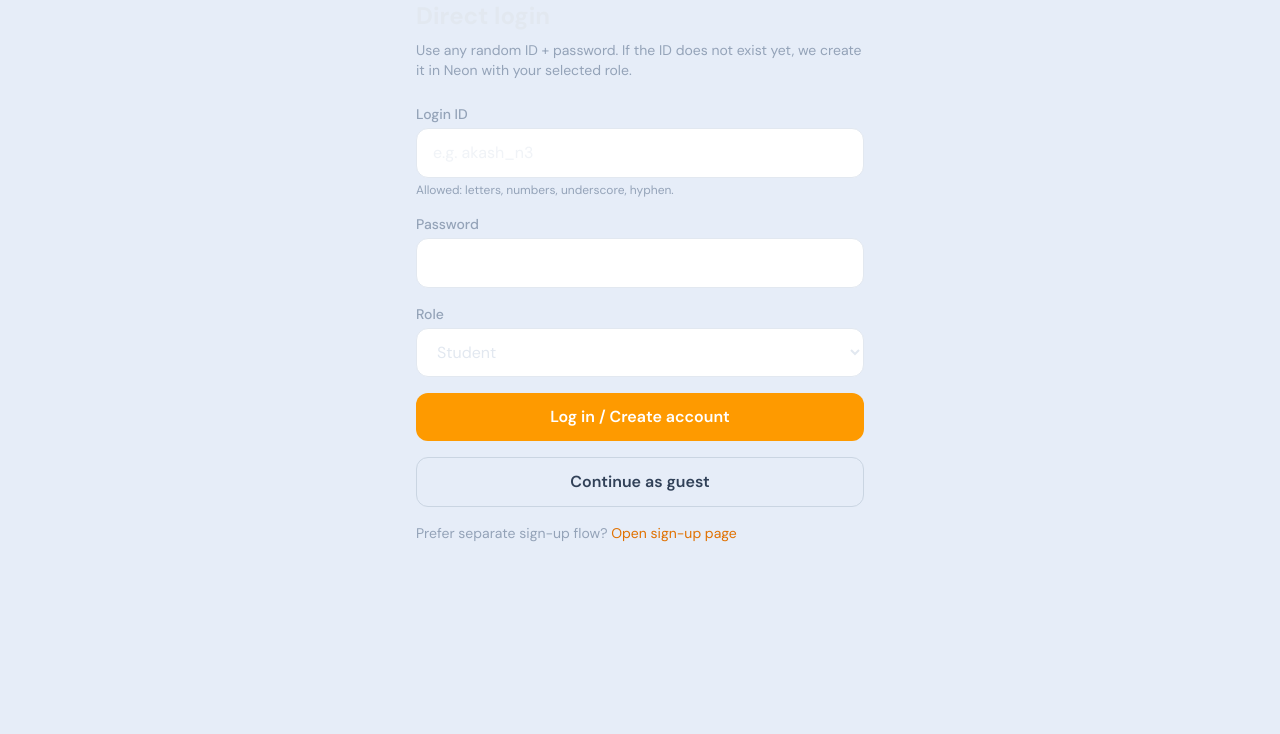
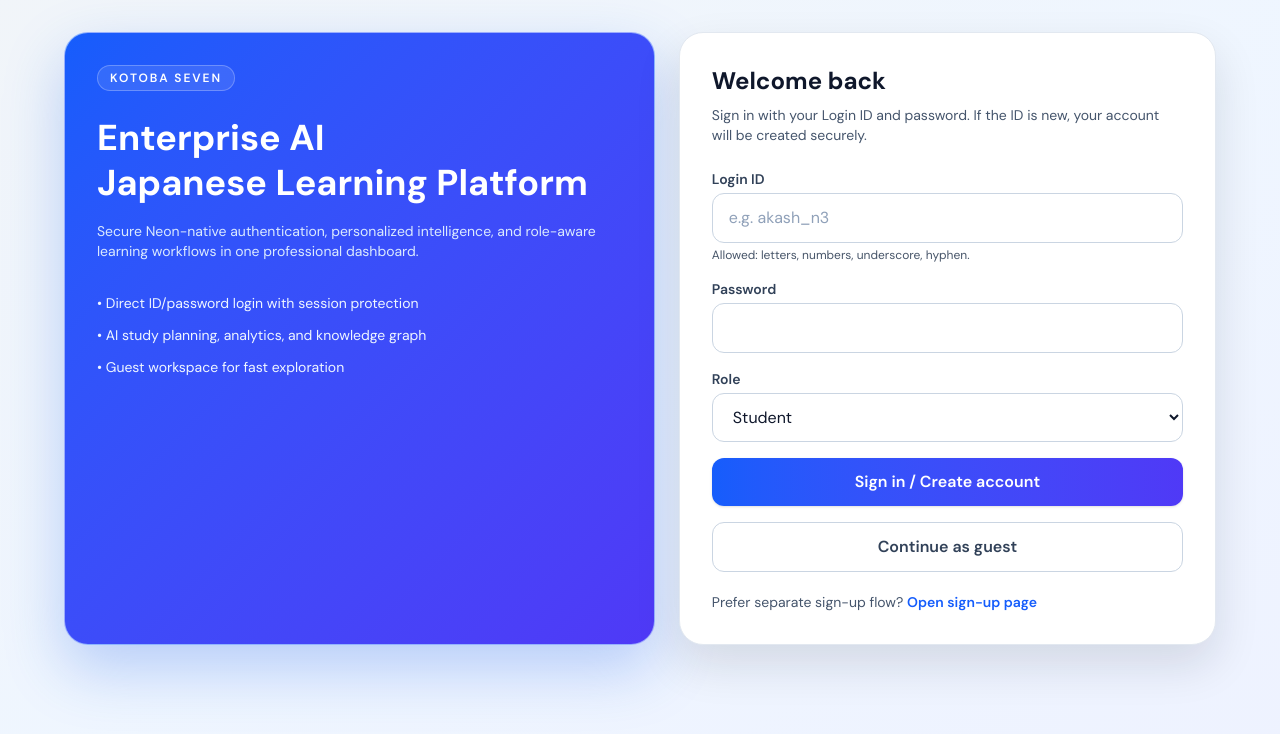
Before and after one commit to iamhimanshu26/MyJapaneseJourney, a React (Vite) app: page /login in a window 1280 px wide. Shown: the top 734 px of the page. Built offline with nearby package versions, Linux system fonts and the light colour scheme.

Commit message:
Redesign login and fix light-theme readability contrast
Co-authored-by: iamhimanshu26 <iamhimanshu26@users.noreply.github.com>

```diff
--- a/src/components/dashboard/RecommendationCard.jsx
+++ b/src/components/dashboard/RecommendationCard.jsx
@@ -1,10 +1,10 @@
 export function RecommendationCard({ title = 'Recommended actions', actions = [] }) {
   return (
-    <div className="rounded-2xl border border-slate-800 bg-slate-900/80 p-5">
-      <h3 className="text-sm font-semibold uppercase tracking-[0.12em] text-slate-300">{title}</h3>
+    <div className="rounded-2xl border border-slate-200 bg-white p-5 shadow-[0_10px_24px_rgba(15,23,42,0.06)]">
+      <h3 className="text-sm font-semibold uppercase tracking-[0.12em] text-slate-600">{title}</h3>
       <ul className="mt-3 space-y-2">
         {actions.map((action) => (
-          <li key={action} className="flex items-start gap-2 text-sm text-slate-200">
+          <li key={action} className="flex items-start gap-2 text-sm text-slate-700">
             <span className="mt-1 h-2 w-2 rounded-full bg-blue-400" />
             <span>{action}</span>
           </li>
--- a/src/components/shared/SectionHeader.jsx
+++ b/src/components/shared/SectionHeader.jsx
@@ -2,8 +2,8 @@ export function SectionHeader({ title, subtitle, actions }) {
   return (
     <div className="mb-5 flex flex-wrap items-start justify-between gap-3">
       <div>
-        <h1 className="text-2xl font-bold text-slate-100 md:text-3xl">{title}</h1>
-        {subtitle ? <p className="mt-1 text-sm text-slate-400">{subtitle}</p> : null}
+        <h1 className="text-2xl font-bold text-slate-900 md:text-3xl">{title}</h1>
+        {subtitle ? <p className="mt-1 text-sm text-slate-600">{subtitle}</p> : null}
       </div>
       {actions ? <div className="flex flex-wrap gap-2">{actions}</div> : null}
     </div>
--- a/src/index.css
+++ b/src/index.css
@@ -6,9 +6,9 @@
   --color-bg-elevated: #f8fbff;
   --color-accent: #3b82f6;
   --color-accent-soft: #8b5cf6;
-  --color-text: #e2e8f0;
-  --color-text-muted: #94a3b8;
-  --color-border: rgba(148, 163, 184, 0.24);
+  --color-text: #0f172a;
+  --color-text-muted: #475569;
+  --color-border: rgba(100, 116, 139, 0.28);
   --font-sans: "DM Sans", system-ui, sans-serif;
   --font-jp: "Noto Sans JP", sans-serif;
 }
@@ -20,6 +20,14 @@
   --color-text: #e2e8f0;
   --color-text-muted: #94a3b8;
   --color-border: rgba(148, 163, 184, 0.3);
+}
+
+:root {
+  color-scheme: light;
+}
+
+:root.theme-dark {
+  color-scheme: dark;
 }
 
 @layer base {
@@ -73,3 +81,39 @@
   border-color: var(--color-border);
   background: color-mix(in srgb, var(--color-bg-card) 92%, transparent);
 }
+
+/* Improve readability for pages still using dark utility classes in light mode. */
+:root:not(.theme-dark) .bg-slate-950,
+:root:not(.theme-dark) .bg-slate-950\/70,
+:root:not(.theme-dark) .bg-slate-950\/60,
+:root:not(.theme-dark) .bg-slate-900,
+:root:not(.theme-dark) .bg-slate-900\/80,
+:root:not(.theme-dark) .bg-slate-900\/75,
+:root:not(.theme-dark) .bg-slate-800,
+:root:not(.theme-dark) .bg-slate-800\/85,
+:root:not(.theme-dark) .bg-slate-800\/70,
+:root:not(.theme-dark) .bg-slate-700,
+:root:not(.theme-dark) .bg-slate-700\/80 {
+  background-color: rgba(255, 255, 255, 0.92) !important;
+}
+
+:root:not(.theme-dark) .border-slate-900,
+:root:not(.theme-dark) .border-slate-800,
+:root:not(.theme-dark) .border-slate-700,
+:root:not(.theme-dark) .border-slate-600 {
+  border-color: rgba(100, 116, 139, 0.3) !important;
+}
+
+:root:not(.theme-dark) .text-slate-100,
+:root:not(.theme-dark) .text-slate-200 {
+  color: #0f172a !important;
+}
+
+:root:not(.theme-dark) .text-slate-300 {
+  color: #1e293b !important;
+}
+
+:root:not(.theme-dark) .text-slate-400,
+:root:not(.theme-dark) .text-slate-500 {
+  color: #475569 !important;
+}
--- a/src/pages/Dashboard.jsx
+++ b/src/pages/Dashboard.jsx
@@ -1,6 +1,5 @@
 import { useEffect, useMemo, useState } from 'react'
 import { Link } from 'react-router-dom'
-import { motion } from 'framer-motion'
 import { ResponsiveContainer, LineChart, Line, XAxis, YAxis, Tooltip, CartesianGrid } from 'recharts'
 import { PageMeta } from '../components/PageMeta'
 import { useDiscovered } from '../hooks/useDiscovered'
@@ -124,11 +123,7 @@ export function Dashboard() {
   return (
     <div className="mx-auto max-w-7xl">
       <PageMeta title="Dashboard" description="Your Japanese learning hub. Vocabulary, grammar, and AI-powered lookup." />
-      <motion.div
-        initial={{ opacity: 0, y: 12 }}
-        animate={{ opacity: 1, y: 0 }}
-        transition={{ duration: 0.4 }}
-      >
+      <div>
         <SectionHeader
           title={user
             ? (isJa ? `おかえりなさい、${user.loginId || '学習者'}さん` : `Welcome back, ${user.loginId || 'Learner'}`)
@@ -140,7 +135,7 @@ export function Dashboard() {
             <Link key="lookup" to="/lookup" className="rounded-lg bg-gradient-to-r from-blue-500 to-violet-500 px-4 py-2 text-sm font-semibold text-white">
               {isJa ? 'AI検索を開始' : 'Start AI Lookup'}
             </Link>,
-            <Link key="review" to="/review-mode" className="rounded-lg border border-slate-700 bg-slate-900 px-4 py-2 text-sm font-semibold text-slate-200">
+            <Link key="review" to="/review-mode" className="rounded-lg border border-slate-300 bg-white px-4 py-2 text-sm font-semibold text-slate-700">
               {isJa ? '復習モード' : 'Review Mode'}
             </Link>,
           ]}
@@ -160,7 +155,7 @@ export function Dashboard() {
         ) : (
           <div className="space-y-6">
             {intelligence?.demoWorkspace ? (
-              <div className="rounded-xl border border-amber-400/60 bg-amber-500/10 px-4 py-3 text-sm text-amber-100">
+              <div className="rounded-xl border border-amber-300 bg-amber-50 px-4 py-3 text-sm text-amber-800">
                 {intelligence.demoBanner || 'Using Demo Workspace – Sign In To Save Progress'}
               </div>
             ) : null}
@@ -182,22 +177,22 @@ export function Dashboard() {
             </div>
 
             <div className="grid gap-4 lg:grid-cols-4">
-              <div className="rounded-2xl border border-slate-800 bg-slate-900/80 p-5 lg:col-span-2">
-                <h3 className="text-sm font-semibold uppercase tracking-[0.1em] text-slate-300">Weekly Progress</h3>
+              <div className="card-shell lg:col-span-2">
+                <h3 className="text-sm font-semibold uppercase tracking-[0.1em] text-slate-600">Weekly Progress</h3>
                 {weekChart.length ? (
                   <div className="mt-4 h-72">
                     <ResponsiveContainer width="100%" height="100%">
                       <LineChart data={weekChart}>
-                        <CartesianGrid strokeDasharray="3 3" stroke="#1e293b" />
-                        <XAxis dataKey="day" stroke="#94a3b8" />
-                        <YAxis stroke="#94a3b8" />
-                        <Tooltip contentStyle={{ background: '#0f172a', border: '1px solid #334155' }} />
+                        <CartesianGrid strokeDasharray="3 3" stroke="#cbd5e1" />
+                        <XAxis dataKey="day" stroke="#64748b" />
+                        <YAxis stroke="#64748b" />
+                        <Tooltip contentStyle={{ background: '#ffffff', border: '1px solid #cbd5e1' }} />
                         <Line type="monotone" dataKey="activity" stroke="#60a5fa" strokeWidth={2} />
                       </LineChart>
                     </ResponsiveContainer>
                   </div>
                 ) : (
-                  <p className="mt-4 text-sm text-slate-400">No activity trend yet. Start a lookup or review session.</p>
+                  <p className="mt-4 text-sm text-slate-500">No activity trend yet. Start a lookup or review session.</p>
                 )}
               </div>
               <div className="space-y-4 lg:col-span-2">
@@ -208,38 +203,38 @@ export function Dashboard() {
             </div>
 
             <div className="grid gap-4 lg:grid-cols-3">
-              <section className="rounded-2xl border border-slate-800 bg-slate-900/80 p-5 lg:col-span-2">
-                <h3 className="text-sm font-semibold uppercase tracking-[0.1em] text-slate-300">{isJa ? '本日のAI学習プラン' : "Today's AI Study Plan"}</h3>
+              <section className="card-shell lg:col-span-2">
+                <h3 className="text-sm font-semibold uppercase tracking-[0.1em] text-slate-600">{isJa ? '本日のAI学習プラン' : "Today's AI Study Plan"}</h3>
                 {studyPlan ? (
-                  <div className="mt-3 space-y-3 text-sm text-slate-200">
+                  <div className="mt-3 space-y-3 text-sm text-slate-700">
                     <p>
-                      <span className="font-medium text-slate-100">Review:</span>{' '}
+                      <span className="font-medium text-slate-900">Review:</span>{' '}
                       {(studyPlan.review || []).join(', ') || 'No review task'}
                     </p>
                     <p>
-                      <span className="font-medium text-slate-100">Learn:</span>{' '}
+                      <span className="font-medium text-slate-900">Learn:</span>{' '}
                       {(studyPlan.learn || []).join(', ') || 'No learning task'}
                     </p>
                     <p>
-                      <span className="font-medium text-slate-100">Practice:</span>{' '}
+                      <span className="font-medium text-slate-900">Practice:</span>{' '}
                       {(studyPlan.practice || []).join(', ') || 'No practice task'}
                     </p>
                     <p>
-                      <span className="font-medium text-slate-100">Estimated Time:</span>{' '}
+                      <span className="font-medium text-slate-900">Estimated Time:</span>{' '}
                       {studyPlan.estimatedMinutes || 25} minutes
                     </p>
                     <div className="flex flex-wrap gap-2 pt-1">
-                      <Link to="/review-mode" className="rounded-lg border border-slate-700 bg-slate-800 px-3 py-1.5 text-xs font-semibold text-slate-100 hover:border-blue-400">
+                      <Link to="/review-mode" className="rounded-lg border border-slate-300 bg-white px-3 py-1.5 text-xs font-semibold text-slate-700 hover:border-blue-400">
                         {isJa ? '復習を開始' : 'Start Review'}
                       </Link>
-                      <Link to="/dokkai-analyzer" className="rounded-lg border border-slate-700 bg-slate-800 px-3 py-1.5 text-xs font-semibold text-slate-100 hover:border-blue-400">
+                      <Link to="/dokkai-analyzer" className="rounded-lg border border-slate-300 bg-white px-3 py-1.5 text-xs font-semibold text-slate-700 hover:border-blue-400">
                         {isJa ? '読解を開く' : 'Open Dokkai'}
                       </Link>
                       <button
                         type="button"
                         onClick={handleRegeneratePlan}
                         disabled={regeneratingPlan}
-                        className="rounded-lg border border-slate-700 bg-slate-800 px-3 py-1.5 text-xs font-semibold text-slate-100 hover:border-violet-400 disabled:opacity-60"
+                        className="rounded-lg border border-slate-300 bg-white px-3 py-1.5 text-xs font-semibold text-slate-700 hover:border-violet-400 disabled:opacity-60"
                       >
                         {regeneratingPlan ? (isJa ? '再生成中...' : 'Regenerating...') : (isJa ? 'プラン再生成' : 'Regenerate Plan')}
                       </button>
@@ -247,7 +242,7 @@ export function Dashboard() {
                         type="button"
                         onClick={handleCompletePlan}
                         disabled={completingPlan || studyPlan.status === 'completed'}
-                        className="rounded-lg border border-emerald-500/50 bg-emerald-500/15 px-3 py-1.5 text-xs font-semibold text-emerald-100 disabled:opacity-60"
+                        className="rounded-lg border border-emerald-300 bg-emerald-50 px-3 py-1.5 text-xs font-semibold text-emerald-700 disabled:opacity-60"
                       >
                         {studyPlan.status === 'completed'
                           ? (isJa ? '完了済み' : 'Completed')
@@ -256,21 +251,21 @@ export function Dashboard() {
                     </div>
                   </div>
                 ) : (
-                  <p className="mt-3 text-sm text-slate-400">{isJa ? 'まだプランがありません。再生成して作成してください。' : 'No plan generated yet. Use regenerate to create one.'}</p>
+                  <p className="mt-3 text-sm text-slate-500">{isJa ? 'まだプランがありません。再生成して作成してください。' : 'No plan generated yet. Use regenerate to create one.'}</p>
                 )}
               </section>
 
-              <section className="rounded-2xl border border-slate-800 bg-slate-900/80 p-5">
-                <h3 className="text-sm font-semibold uppercase tracking-[0.1em] text-slate-300">{isJa ? 'AI推奨' : 'AI Recommendation'}</h3>
-                <p className="mt-3 text-sm text-slate-300">{recommendationText}</p>
-                <ul className="mt-3 space-y-2 text-sm text-slate-300">
+              <section className="card-shell">
+                <h3 className="text-sm font-semibold uppercase tracking-[0.1em] text-slate-600">{isJa ? 'AI推奨' : 'AI Recommendation'}</h3>
+                <p className="mt-3 text-sm text-slate-700">{recommendationText}</p>
+                <ul className="mt-3 space-y-2 text-sm text-slate-700">
                   {(intelligence?.recommendations || []).slice(0, 3).map((entry) => {
                     const label = typeof entry === 'string' ? entry : entry.label
                     const action = typeof entry === 'string' ? null : entry.action
                     return (
                       <li key={label}>
                         {action ? (
-                          <Link to={action} className="text-blue-300 hover:underline">{label}</Link>
+                          <Link to={action} className="text-blue-600 hover:underline">{label}</Link>
                         ) : label}
                       </li>
                     )
@@ -284,22 +279,22 @@ export function Dashboard() {
               />
             </div>
 
-            <section className="rounded-2xl border border-slate-800 bg-slate-900/80 p-5">
-              <h3 className="text-sm font-semibold uppercase tracking-[0.1em] text-slate-300">{isJa ? 'アクティビティフィード' : 'Activity Feed'}</h3>
+            <section className="card-shell">
+              <h3 className="text-sm font-semibold uppercase tracking-[0.1em] text-slate-600">{isJa ? 'アクティビティフィード' : 'Activity Feed'}</h3>
               <div className="mt-3 space-y-3">
                 {(intelligence?.activityFeed || []).slice(0, 8).map((event, idx) => (
-                  <div key={`${event.title}-${event.occurred_at}-${idx}`} className="rounded-lg border border-slate-700 bg-slate-950/60 p-3">
-                    <p className="text-sm font-medium text-slate-100">{event.title || event.activity_type}</p>
-                    <p className="text-xs text-slate-400">{event.description || 'Learning activity recorded'}</p>
+                  <div key={`${event.title}-${event.occurred_at}-${idx}`} className="rounded-lg border border-slate-200 bg-white p-3">
+                    <p className="text-sm font-medium text-slate-900">{event.title || event.activity_type}</p>
+                    <p className="text-xs text-slate-600">{event.description || 'Learning activity recorded'}</p>
                     <p className="mt-1 text-[11px] text-slate-500">
                       {event.occurred_at ? new Date(event.occurred_at).toLocaleString() : ''}
                     </p>
                   </div>
                 ))}
-                {!intelligence?.activityFeed?.length ? <p className="text-sm text-slate-400">{isJa ? '最近の学習アクティビティがありません。' : 'No recent timeline activity.'}</p> : null}
+                {!intelligence?.activityFeed?.length ? <p className="text-sm text-slate-500">{isJa ? '最近の学習アクティビティがありません。' : 'No recent timeline activity.'}</p> : null}
               </div>
               <div className="mt-3">
-                <Link to="/learning-timeline" className="text-xs text-blue-300 hover:underline">{isJa ? '学習タイムラインを開く' : 'Open full learning timeline'}</Link>
+                <Link to="/learning-timeline" className="text-xs text-blue-600 hover:underline">{isJa ? '学習タイムラインを開く' : 'Open full learning timeline'}</Link>
               </div>
             </section>
 
@@ -319,11 +314,11 @@ export function Dashboard() {
                 <Link
                   key={card.path}
                   to={card.path}
-                  className="rounded-2xl border border-slate-800 bg-slate-900/80 p-5 transition hover:border-blue-400/50 hover:bg-slate-900"
+                  className="rounded-2xl border border-slate-200 bg-white p-5 shadow-[0_10px_24px_rgba(15,23,42,0.06)] transition hover:border-blue-400/50"
                 >
                   <span className="text-xl" aria-hidden>{card.icon}</span>
-                  <h3 className="mt-2 text-base font-semibold text-slate-100">{card.title}</h3>
-                  <p className="mt-1 text-sm text-slate-400">{card.desc}</p>
+                  <h3 className="mt-2 text-base font-semibold text-slate-900">{card.title}</h3>
+                  <p className="mt-1 text-sm text-slate-600">{card.desc}</p>
                 </Link>
               ))}
             </div>
@@ -331,14 +326,14 @@ export function Dashboard() {
               <button
                 type="button"
                 onClick={() => setShowAllModules((prev) => !prev)}
-                className="rounded-lg border border-slate-700 bg-slate-900 px-3 py-1.5 text-xs font-semibold text-slate-200 hover:border-blue-400"
+                className="rounded-lg border border-slate-300 bg-white px-3 py-1.5 text-xs font-semibold text-slate-700 hover:border-blue-400"
               >
                 {showAllModules ? (isJa ? '簡易表示に戻す' : 'Show fewer modules') : (isJa ? 'すべて表示' : 'Show all modules')}
               </button>
             </div>
           </div>
         )}
-      </motion.div>
+      </div>
     </div>
   )
 }
--- a/src/pages/Login.jsx
+++ b/src/pages/Login.jsx
@@ -47,20 +47,45 @@ export function Login() {
   }
 
   return (
-    <div className="min-h-[60vh] flex items-center justify-center px-4">
+    <div className="min-h-screen bg-gradient-to-br from-slate-100 via-blue-50 to-indigo-50 px-4 py-8">
       <PageMeta title="Log in" />
-      <motion.div
+      <div className="mx-auto grid w-full max-w-6xl gap-6 lg:grid-cols-[1.1fr_1fr]">
+        <motion.section
           initial={{ opacity: 0, y: 12 }}
           animate={{ opacity: 1, y: 0 }}
-        className="w-full max-w-md"
+          className="hidden rounded-3xl border border-blue-200/70 bg-gradient-to-br from-blue-600 to-indigo-600 p-8 text-white shadow-[0_24px_60px_rgba(37,99,235,0.28)] lg:block"
         >
-        <h1 className="text-2xl font-bold mb-2">Direct login</h1>
-        <p className="text-sm text-[var(--color-text-muted)] mb-6">
-          Use any random ID + password. If the ID does not exist yet, we create it in Neon with your selected role.
+          <p className="inline-flex items-center rounded-full border border-white/25 bg-white/10 px-3 py-1 text-xs font-semibold uppercase tracking-[0.16em]">
+            Kotoba Seven
           </p>
-        <form onSubmit={handleSubmit} className="space-y-4">
+          <h1 className="mt-6 text-4xl font-bold leading-tight">
+            Enterprise AI
+            <br />
+            Japanese Learning Platform
+          </h1>
+          <p className="mt-4 text-sm text-blue-100">
+            Secure Neon-native authentication, personalized intelligence, and role-aware learning workflows in one professional dashboard.
+          </p>
+          <div className="mt-8 space-y-3 text-sm text-blue-50">
+            <p>• Direct ID/password login with session protection</p>
+            <p>• AI study planning, analytics, and knowledge graph</p>
+            <p>• Guest workspace for fast exploration</p>
+          </div>
+        </motion.section>
+
+        <motion.section
+          initial={{ opacity: 0, y: 12 }}
+          animate={{ opacity: 1, y: 0 }}
+          className="rounded-3xl border border-slate-200 bg-white p-6 shadow-[0_20px_45px_rgba(15,23,42,0.12)] sm:p-8"
+        >
+          <h2 className="text-2xl font-bold text-slate-900">Welcome back</h2>
+          <p className="mt-2 text-sm text-slate-600">
+            Sign in with your Login ID and password. If the ID is new, your account will be created securely.
+          </p>
+
+          <form onSubmit={handleSubmit} className="mt-6 space-y-4">
             <div>
-            <label className="block text-sm font-medium text-[var(--color-text-muted)] mb-1">Login ID</label>
+              <label className="mb-1 block text-sm font-semibold text-slate-700">Login ID</label>
               <input
                 type="text"
                 value={loginId}
@@ -69,54 +94,60 @@ export function Login() {
                 minLength={3}
                 maxLength={40}
                 placeholder="e.g. akash_n3"
-              className="w-full rounded-xl border border-slate-200 bg-[var(--color-bg-card)] px-4 py-3"
+                className="w-full rounded-xl border border-slate-300 bg-white px-4 py-3 text-slate-900 placeholder:text-slate-400 focus:border-blue-500 focus:outline-none"
               />
-            <p className="mt-1 text-xs text-[var(--color-text-muted)]">Allowed: letters, numbers, underscore, hyphen.</p>
+              <p className="mt-1 text-xs text-slate-500">Allowed: letters, numbers, underscore, hyphen.</p>
             </div>
+
             <div>
-            <label className="block text-sm font-medium text-[var(--color-text-muted)] mb-1">Password</label>
+              <label className="mb-1 block text-sm font-semibold text-slate-700">Password</label>
               <input
                 type="password"
                 value={password}
                 onChange={(e) => setPassword(e.target.value)}
                 required
                 minLength={6}
-              className="w-full rounded-xl border border-slate-200 bg-[var(--color-bg-card)] px-4 py-3"
+                className="w-full rounded-xl border border-slate-300 bg-white px-4 py-3 text-slate-900 focus:border-blue-500 focus:outline-none"
               />
             </div>
+
             <div>
-            <label className="block text-sm font-medium text-[var(--color-text-muted)] mb-1">Role</label>
+              <label className="mb-1 block text-sm font-semibold text-slate-700">Role</label>
               <select
                 value={role}
                 onChange={(e) => setRole(e.target.value)}
-              className="w-full rounded-xl border border-slate-200 bg-[var(--color-bg-card)] px-4 py-3"
+                className="w-full rounded-xl border border-slate-300 bg-white px-4 py-3 text-slate-900 focus:border-blue-500 focus:outline-none"
               >
                 <option value="student">Student</option>
                 <option value="employee">Employee</option>
-              <option value="admin">Admin</option>
               </select>
             </div>
-          {error && <p className="text-red-600 text-sm">{error}</p>}
+
+            {error ? <p className="text-sm font-medium text-red-600">{error}</p> : null}
+
             <button
               type="submit"
               disabled={loading}
-            className="w-full py-3 rounded-xl bg-amber-500 text-white font-semibold hover:bg-amber-600 disabled:opacity-50"
+              className="w-full rounded-xl bg-gradient-to-r from-blue-600 to-indigo-600 py-3 font-semibold text-white shadow-sm transition hover:from-blue-700 hover:to-indigo-700 disabled:opacity-50"
             >
-            {loading ? 'Logging in…' : 'Log in / Create account'}
+              {loading ? 'Signing in…' : 'Sign in / Create account'}
             </button>
+
             <button
               type="button"
               onClick={handleGuestLogin}
               disabled={loading}
-            className="w-full py-3 rounded-xl border border-slate-300 text-slate-700 font-semibold hover:bg-slate-100 disabled:opacity-50"
+              className="w-full rounded-xl border border-slate-300 bg-white py-3 font-semibold text-slate-700 transition hover:bg-slate-50 disabled:opacity-50"
             >
               Continue as guest
             </button>
           </form>
-        <p className="mt-4 text-sm text-[var(--color-text-muted)]">
-          Prefer separate sign-up flow? <Link to="/signup" className="text-amber-600 hover:underline">Open sign-up page</Link>
+
+          <p className="mt-5 text-sm text-slate-600">
+            Prefer separate sign-up flow? <Link to="/signup" className="font-semibold text-blue-600 hover:underline">Open sign-up page</Link>
           </p>
-      </motion.div>
+        </motion.section>
+      </div>
     </div>
   )
 }
```
Also changed, not shown: src/components/dashboard/ProgressCard.jsx (+5 -5 lines), src/components/dashboard/StatCard.jsx (+4 -4 lines). Lines whose indentation alone changed are shown as unchanged.
